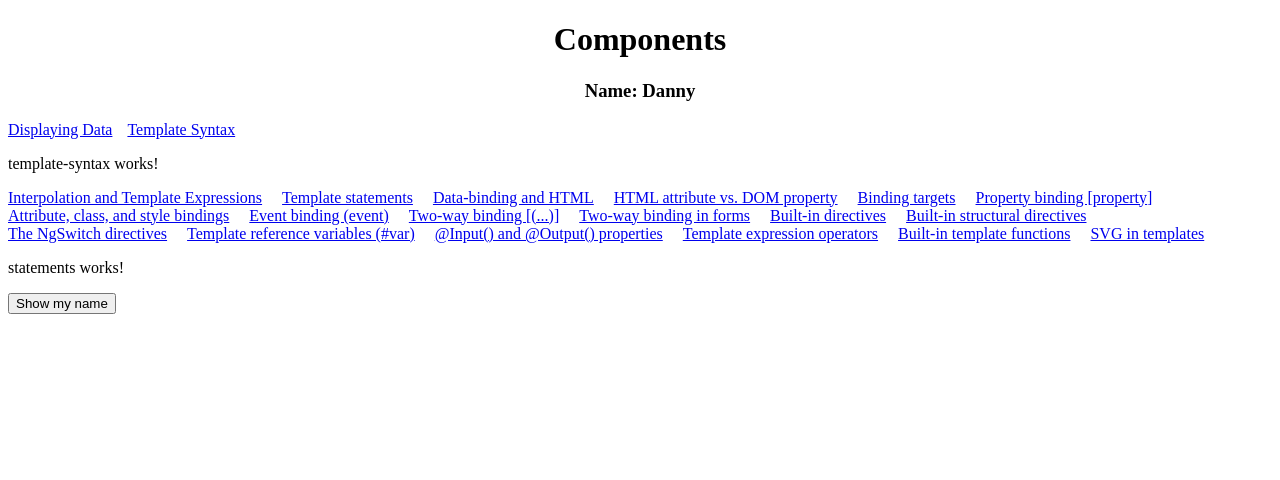
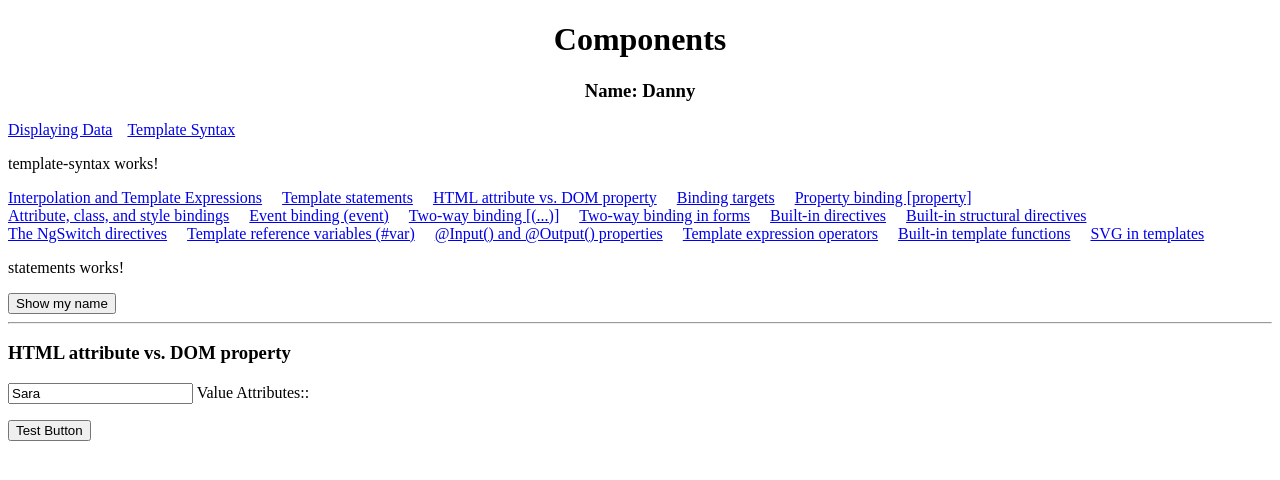
Before and after one commit to duannd/angular2, an Angular app in the folder components/: page /template-syntax/statements in a window 1280 px wide. Shown: the top 480 px of the page. Built offline with nearby package versions, Linux system fonts and the light colour scheme.

Commit message:
Components & Templates :: Template syntax :: HTML attribute vs. DOM property

```diff
--- a/components/src/app/template/statements/statements.component.html
+++ b/components/src/app/template/statements/statements.component.html
@@ -1,3 +1,13 @@
 <p>statements works!</p>
 <button type="button" (click)="showMyName()">Show my name</button>
 <p *ngIf="myName">{{myName}}</p>
+<br/>
+<hr />
+<h3>HTML attribute vs. DOM property</h3>
+<label>
+  <input #customInput type="text" [value]="myName ? myName : 'Sara'">
+  Value Attributes:: {{customInput.getAttribute('value')}}
+</label>
+<p>
+  <button [disabled]="myName">Test Button</button>
+</p>
--- a/components/src/app/template/template-syntax.component.html
+++ b/components/src/app/template/template-syntax.component.html
@@ -2,7 +2,6 @@
 <div>
   <a [routerLink]="['interpolation']"><span>Interpolation and Template Expressions</span></a>
   <a [routerLink]="['statements']"><span>Template statements</span></a>
-  <a [routerLink]="['']"><span>Data-binding and HTML</span></a>
   <a [routerLink]="['']"><span>HTML attribute vs. DOM property</span></a>
   <a [routerLink]="['']"><span>Binding targets</span></a>
   <a [routerLink]="['']"><span>Property binding [property]</span></a>
```
